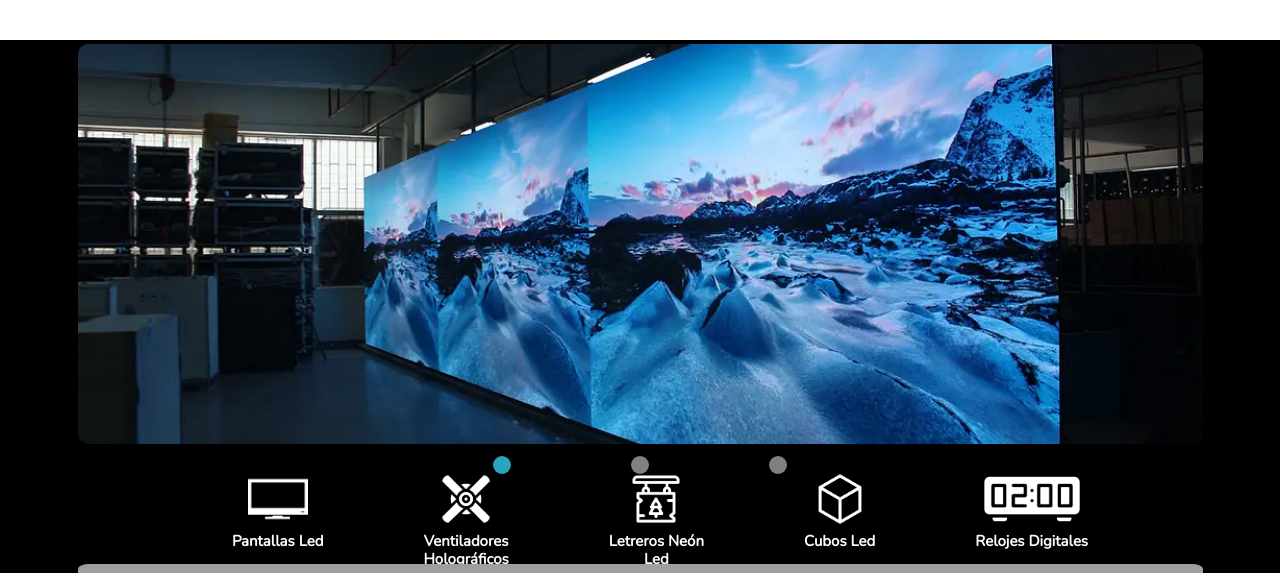
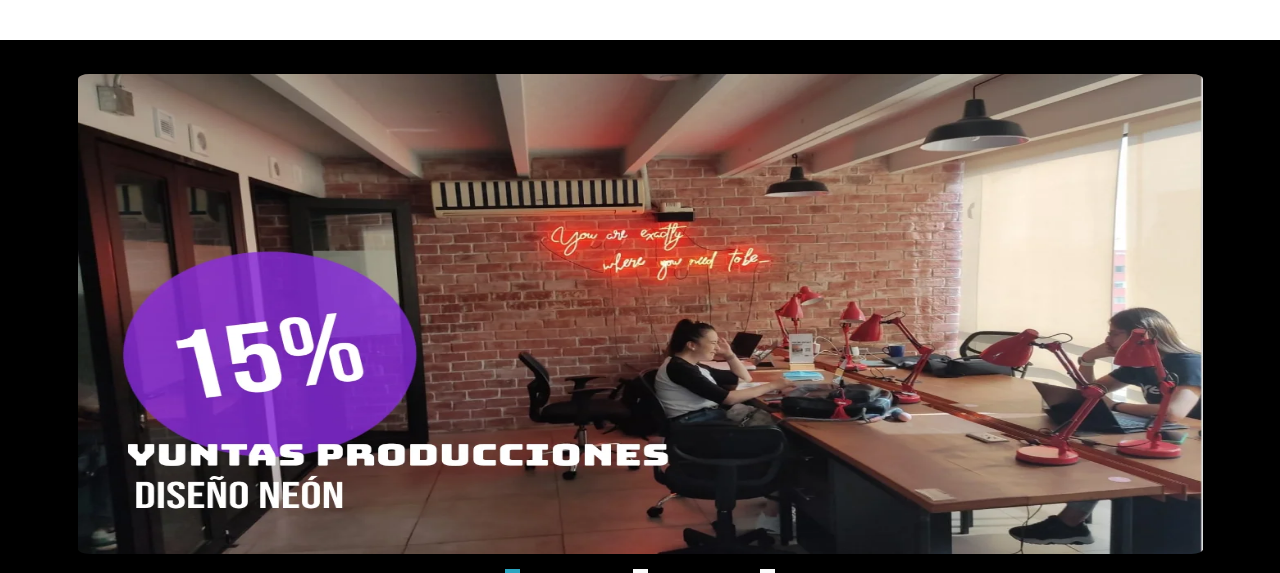
Before and after one commit to Miguel-Roque/yuntasproducciones, a PHP site: page /YUNTAS_producciones/main in a window 1280 px wide. Shown: the part 80-653 px from the top of the page. Run offline with PHP 8.4, Linux system fonts and the light colour scheme; some libraries are stand-ins or nearby versions; some web fonts are replaced; grey boxes are pictures that could not be loaded.

Commit message:
cambios del main y css

```diff
--- a/public/css/navbar_categorias.css
+++ b/public/css/navbar_categorias.css
@@ -154,11 +154,15 @@
 
 .container_banner .points_carousel .buttons_carousel:hover{
     cursor: pointer;
+    height: 50px;
+    width: 50px;
+
 }
 
 .container_banner .points_carousel span{
     display: block;
     font-size: 2rem;
+
     color: white;
     background: #fbfbfb;
 }
--- a/views/main/index.php
+++ b/views/main/index.php
@@ -26,24 +26,27 @@
   <?php require_once("views/layouts/navbar.php"); ?>
 
   <div class="container container_banner">
-        <div id="carouselExampleIntervals" class="carousel slide" data-bs-ride="carousel">
-          <div class="carousel-inner">
-            <div class="carousel-item active" data-bs-interval="3000">
-              <img src="public/Personaliza/pantalla_led_01.webp" class="d-block w-100" alt="slide0">
+    <div class="carousel slide carousel_home_body" id="carouselExampleIntervals" data-bs-ride="carousel">
+      <div class="carousel-inner view_carousel d-flex flex-row ">
+        <div class="carousel-item active slide active" data-bs-interval="3000" data-id="1" id="item_img_1">
+          <img src="public/img/fondo.webp" alt="slide0">
         </div>
-            <div class="carousel-item" data-bs-interval="3000">
-              <img src="public/Personaliza/pantalla_led_02.webp" class="d-block w-100" alt="slide1">
+        <div class="carousel-item slide" data-id="2" data-bs-interval="3000" id="item_img_2">
+          <img src="public/img/fondo1.webp" alt="slide1">
         </div>
-            <div class="carousel-item" data-bs-interval="3000">
-              <img src="public/Personaliza/pantalla_led_03.jpg" class="d-block w-100" alt="slide2">
+        <div class="carousel-item slide" data-id="3" data-bs-interval="3000" id="item_img_3">
+          <img src="public/img/fondo2.webp" alt="slide2">
         </div>
       </div>
-          <div class="carousel-indicators">
-            <button type="button" data-bs-target="#carouselExampleIntervals" data-bs-slide-to="0" class="active" aria-current="true" aria-label="Slide 0"></button>
-            <button type="button" data-bs-target="#carouselExampleIntervals" data-bs-slide-to="1" aria-label="Slide 1"></button>
-            <button type="button" data-bs-target="#carouselExampleIntervals" data-bs-slide-to="2" aria-label="Slide 2"></button>
     </div>
-        </div>
+    <div class=" points_carousel d-flex justify-content-center py-4" style="gap:10%">
+        <span class="buttons_carousel active" style="height:15px; width: 15px;"  data-bs-target="#carouselExampleIntervals" data-bs-slide-to="0" class="active" aria-current="true" aria-label="Slide 0">
+        <img style= "height: 100%; width: 100%" src="public/img/fondo.webp" alt="slide0">
+        </span>
+        <span class="buttons_carousel" style="height:15px; width: 15px;" data-bs-target="#carouselExampleIntervals" data-bs-slide-to="1" aria-label="Slide 1">
+        </span>
+        <span class="buttons_carousel" style="height:15px; width: 15px;"data-bs-target="#carouselExampleIntervals" data-bs-slide-to="1" aria-label="Slide 2">
+        </span>
     </div>
   </div>
 
--- a/views/personaliza/index.php
+++ b/views/personaliza/index.php
@@ -219,4 +219,5 @@
 </body>
 <script src="public/js/productos/main.js"></script>
 <?php require_once("views/layouts/footer.php") ?>
+
 </html>
```
Lines whose indentation alone changed are shown as unchanged.
